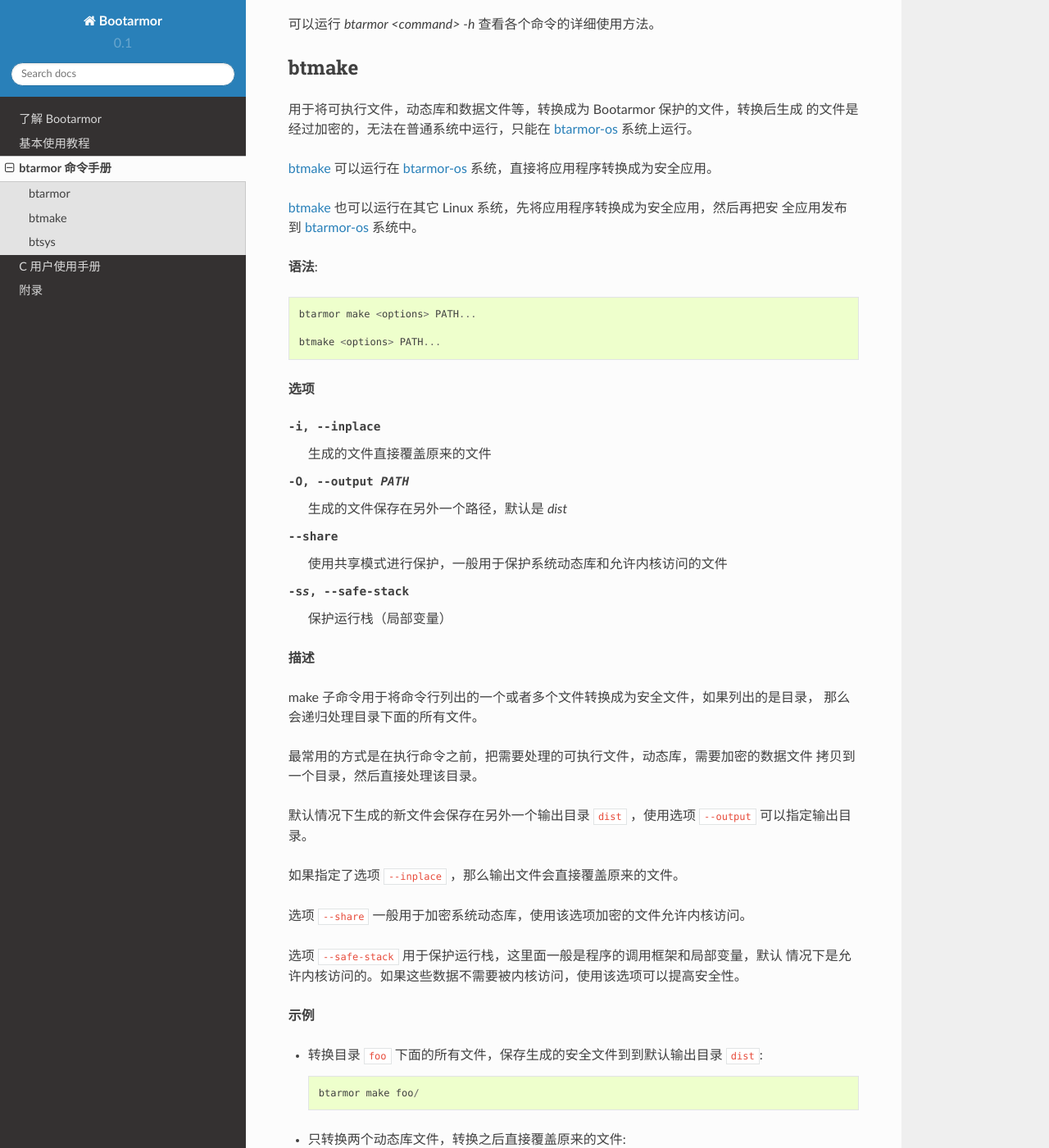
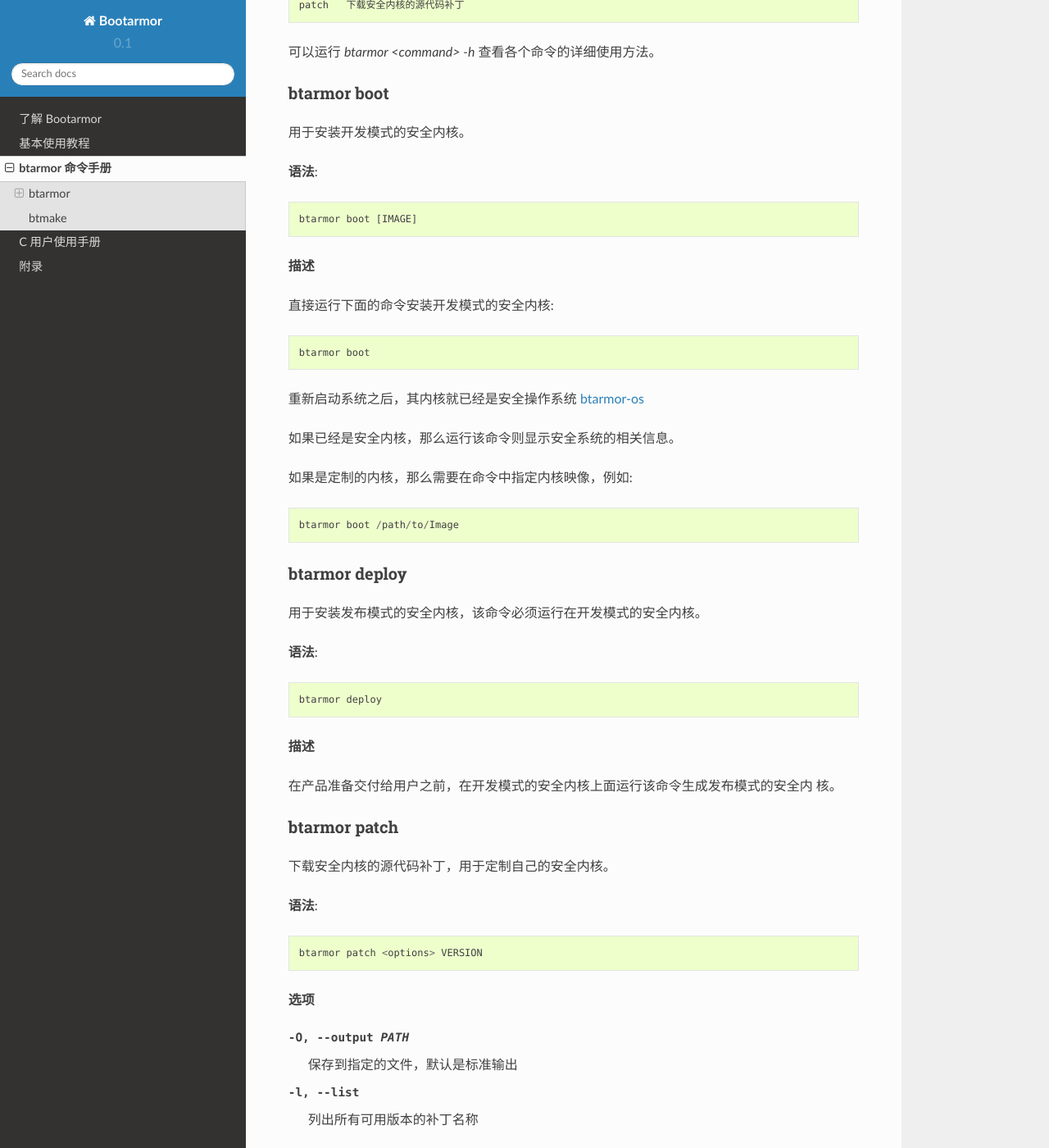
Before and after one commit to dashingsoft/btarmor-docs, a Sphinx documentation site: the page built from docs/btarmor-cli.rst, in a window 1280 px wide and 1400 px high, scrolled down 548 px. Shown: the whole window at 82% size. Built offline with Sphinx 7.4.7 and the Read the Docs theme 2.0.0, drawn with Linux system fonts in a browser that asks for light colours; some of the changed text lies outside the part shown.

Commit message:
Refine doc

```diff
--- a/docs/btarmor-cli.rst
+++ b/docs/btarmor-cli.rst
@@ -18,10 +18,77 @@
 
 常用的命令包括::
 
+    boot    创建安全系统（开发模式）
     make    创建安全应用
-    sys     创建安全内核
+    deploy  发布安全系统（发布模式）
+    patch   下载安全内核的源代码补丁
 
 可以运行 `btarmor <command> -h` 查看各个命令的详细使用方法。
+
+btarmor boot
+------------
+
+用于安装开发模式的安全内核。
+
+**语法**::
+
+    btarmor boot [IMAGE]
+
+**描述**
+
+直接运行下面的命令安装开发模式的安全内核::
+
+    btarmor boot
+
+重新启动系统之后，其内核就已经是安全操作系统 `btarmor-os`_
+
+如果已经是安全内核，那么运行该命令则显示安全系统的相关信息。
+
+如果是定制的内核，那么需要在命令中指定内核映像，例如::
+
+    btarmor boot /path/to/Image
+
+btarmor deploy
+--------------
+
+用于安装发布模式的安全内核，该命令必须运行在开发模式的安全内核。
+
+**语法**::
+
+    btarmor deploy
+
+**描述**
+
+在产品准备交付给用户之前，在开发模式的安全内核上面运行该命令生成发布模式的安全内
+核。
+
+btarmor patch
+--------------
+
+下载安全内核的源代码补丁，用于定制自己的安全内核。
+
+**语法**::
+
+    btarmor patch <options> VERSION
+
+**选项**
+
+-O, --output PATH		保存到指定的文件，默认是标准输出
+-l, --list			列出所有可用版本的补丁名称
+
+**描述**
+
+直接下载和当前系统内核版本相同的补丁，保存到 `btarmor.patch`::
+
+  btarmor patch -O btarmor.patch
+
+下载指定内核版本 `5.10.73`::
+
+  btarmor patch -O btarmor.patch 5.10.73
+
+查看所有支持的内核版本的补丁::
+
+  btarmor patch --list
 
 .. _btmake:
 
@@ -47,7 +114,8 @@
 -i, --inplace			生成的文件直接覆盖原来的文件
 -O, --output PATH		生成的文件保存在另外一个路径，默认是 `dist`
 --share				使用共享模式进行保护，一般用于保护系统动态库和允许内核访问的文件
--ss, --safe-stack               保护运行栈（局部变量）
+-sh, --safe-heap		不允许内核访问应用程序申请的堆空间
+-ss, --safe-stack               不允许内核访问运行栈（局部变量）
 
 **描述**
 
@@ -89,27 +157,5 @@
 
     sudo btarmor make -i --share /usr/lib/*.so
 
-.. _btsys:
-
-btsys
-=====
-
-用于创建和安装安全内核。
-
-**语法**::
-
-    btarmor sys <options>
-
-    btsys <options>
-
-**描述**
-
-直接运行下面的命令创建安全内核::
-
-    btarmor sys
-
-重新启动系统之后，其内核就已经是安全操作系统 `btarmor-os`_
-
-如果已经是安全内核，那么运行该命令则显示安全系统的相关信息。
 
 .. include:: _common_definitions.txt
--- a/docs/handbook.rst
+++ b/docs/handbook.rst
@@ -14,15 +14,15 @@
 * 数据段，存放全局变量和函数体内使用 ``static`` 声明的变量
 * 字符串常量
 * 内存堆，程序申请的内存
-* 内存栈，存放局部变量
+* 运行栈，存放局部变量
 * 数据文件
 
 受保护内存只允许应用程序本身访问，不允许任何外部访问，包括 Linux 内核，所以提供
 了最大限度的安全性。当然这样也意味在调用系统服务的时候，如果这些数据需要被内核访
 问，就需要进行一些额外的设置和处理。
 
-默认情况下，代码段，数据段，字符串常量和内存堆是被保护的，而内存栈和数据文件是
-没有被保护的。
+默认情况下，代码段，数据段，字符串常量是被保护的，而内存堆，运行栈和数据文件是没
+有被保护的。
 
 例如，在默认编译链接选项下面
 
@@ -191,51 +191,57 @@
 
    宏 ``BTS`` 和 ``BTPS/BTPE`` 都使用通过把数据拷贝到运行栈来实现和内核共享，如
    果应用程序使用 ``--safe-stack`` 对运行栈进行了保护，那么这些宏是无法共享数据
-   到内核的。在这种情况下，可以参考下面的 :ref:`共享内存堆` 的方式，把变量所在的
-   内存区域作为堆空间来进行共享。
+   到内核的。
 
-共享内存堆
+保护内存堆
 ==========
 
-如果内核需要访问内存堆中的数据，那么需要使用宏定义 ``BTPUB`` 实现对内核的共享。
-如果需要重新对内存堆进行保护，那么可以在使用完成之后调用宏 ``BTPRI`` 重新保护指
-定的内存堆空间。
+如果需要保护内存堆中的数据，有三种方式
 
-例如，
+1. 使用宏 ``BTMALLOC`` 分配空间，并使用 ``BTFREE`` 释放。例如，
 
 .. code:: c
-
-   #include <fcntl.h>
-   #include <stdio.h>
-   #include <stdlib.h>
 
    #include "btapp.h"
 
    int main(int argc, char *argv[])
    {
-       int fd;
        ssize_t len = 1024;
+       char *ps = (char*)BTMALLOC(len);
 
-       char *ps = (char*)malloc(len);
-       strncpy(ps, "data.txt", len);
+       ...
 
-       // 下面的语句中 open 会调用系统功能，Linux 内核会访问 *ps
-       // 而 *ps 是受到保护的， 不允许的内核访问，直接访问会出错
-
-       BTPUB(ps, len);
-       fd = open(ps, O_RDONLY);
-       BTPRI(ps, len);
-
-       if (fd > 0)
-           close(fd);
+       BTFREE(ps);
 
        return 0;
    }
 
 .. note::
 
-   使用 ``BTPUB`` 会以页面单位进行共享，起始地址分别会和页面对齐，所有地址范围之
-   内的页面都会被共享，所以可能会有额外的堆空间被共享。
+   使用 ``BTMALLOC`` 会以页面单位进行保护，起始地址分别会和页面对齐，所有地址范
+   围之内的页面都会被保护，所以可能会有额外的堆空间被保护。
+
+2. 通过包裹函数的方式，在源代码中增加两个函数
+
+.. code:: c
+
+    void *__wrap_malloc(size_t size)
+    {
+      return BTMALLOC(size);
+    }
+
+    void __wrap_free(void *ptr)
+    {
+      return BTFREE(ptr);
+    }
+
+然后，在编译的时候指定选项::
+
+    gcc -Wl,--wrap,malloc -Wl,--wrap,free foo.c
+
+3. 在生成安全应用的时候指定选项 ``--safe-heap``::
+
+    btarmor make --safe-heap myapp
 
 保护内存栈
 ==========
@@ -244,6 +250,10 @@
 用选项 ``--safe-stack``::
 
     btarmor make --safe-stack myapp
+
+.. note::
+
+   目前版本还没有实现该功能。
 
 保护数据文件
 ============
--- a/docs/tutorial.rst
+++ b/docs/tutorial.rst
@@ -1,11 +1,30 @@
 基本使用教程
 ============
 
-下面以树莓派为例说明用户如何使用 Bootarmor 发布和保护应用程序
+Bootarmor 支持在 Debian Linux 中直接安装一个新的安全内核，就可以将原来
+的系统升级成为可以运行安全应用的操作系统，使用安全内核的操作系统下文中
+简称为 `btarmor-os`_
 
-1. 启动树莓派，然后修改 `/etc/apt/source.list` ，增加一行::
+安全内核有两种模式
 
-     deb http://btarmor.dashingsoft.com/btarmor bullseye main
+* 开发模式
+* 发布模式
+
+安装新的安全内核之后，重新启动系统就进入到开发模式。在开发模式下面，原
+来的可执行文件和动态库还可以继续使用。
+
+开发模式一般用于产品的开发阶段，在产品开发完成之后，需要发布系统到用户
+的时候，就需要切换到发布模式。
+
+在开发模式下面运行命令 `btarmor deploy` 就切换到发布模式。在发布模式下
+面，所有的可执行文件和动态库都必须是安全应用才可以运行。
+
+安装包命令行工具
+----------------
+
+1. 修改 `/etc/apt/source.list` ，增加一行::
+
+     deb https://btarmor.dashingsoft.com/btarmor bullseye main
 
 2. 更新安装源::
 
@@ -15,16 +34,48 @@
 
      apt get btarmor-cli
 
-4. 创建安全内核::
 
-     btarmor sys
+安装安全内核
+------------
 
-5. 重新启动树莓派，现在已经是安全操作系统。
+安装安全内核，如果当前系统使用的是通用的内核，那么直接使用下面的命令安
+装安全内核::
 
-6. 转换被保护的应用程序 ``/opt/foo`` 为安全应用::
+  sudo btarmor boot
+
+然后重新启动系统即可。
+
+如果是对内核进行了定制，那么需要下载相应内核版本的 `btarmor-os`_ 的补
+丁，然后重新生成 Linux 内核，并替换原来的内核即可。
+
+使用下面的命令可以下载和当前内核版本相同的补丁::
+
+  btarmor patch
+
+也可以从下面的链接直接下载对应版本的 `btarmor-os`_ 补丁::
+
+    https://btarmor.dashingsoft.com/kernel/patches/
+
+创建安全应用
+------------
+
+创建安全应用就是把原来的可执行文件，动态库和数据文件使用命令转换成为安全应用。
+
+例如，转换被保护的应用程序 ``/opt/foo`` 为安全应用::
 
      btamor make -i /opt/foo
 
-至此，安全应用 ``/opt/foo`` 已经受到保护，可以把树莓派发布给用户使用。
+发布安全系统
+------------
+
+当所有开发完成之后，将产品交付给用户之前，需要把安全内核转换成为发布模
+式，转换成为发布模式之后只有安全应用可以正常运行，其它可执行文件和动态
+库都无法使用。
+
+使用下面的命令转换安全内核为发布模式::
+
+  btarmor deploy
+
+现在可以把产品交付给给用户使用。
 
 .. include:: _common_definitions.txt
```
